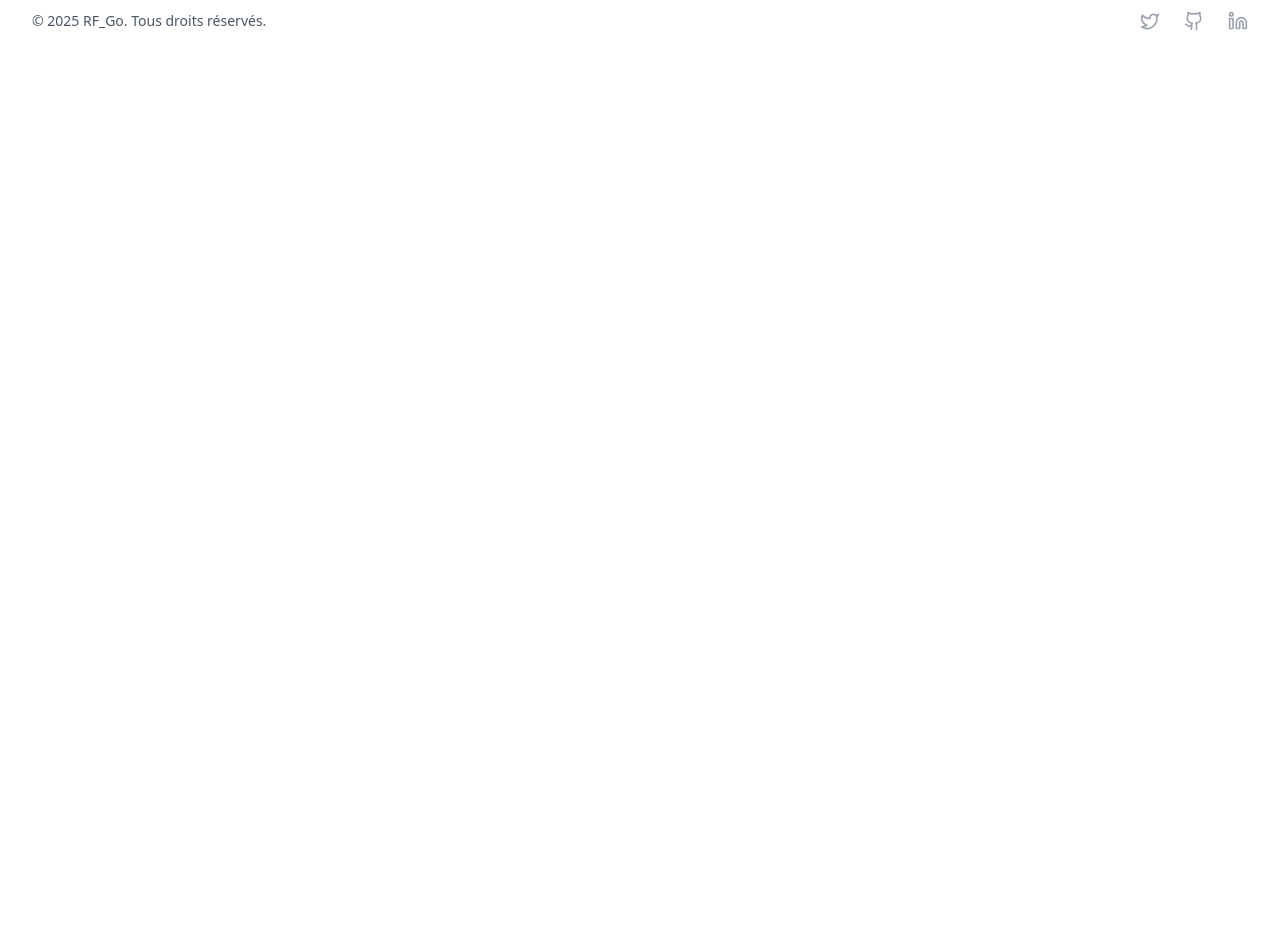
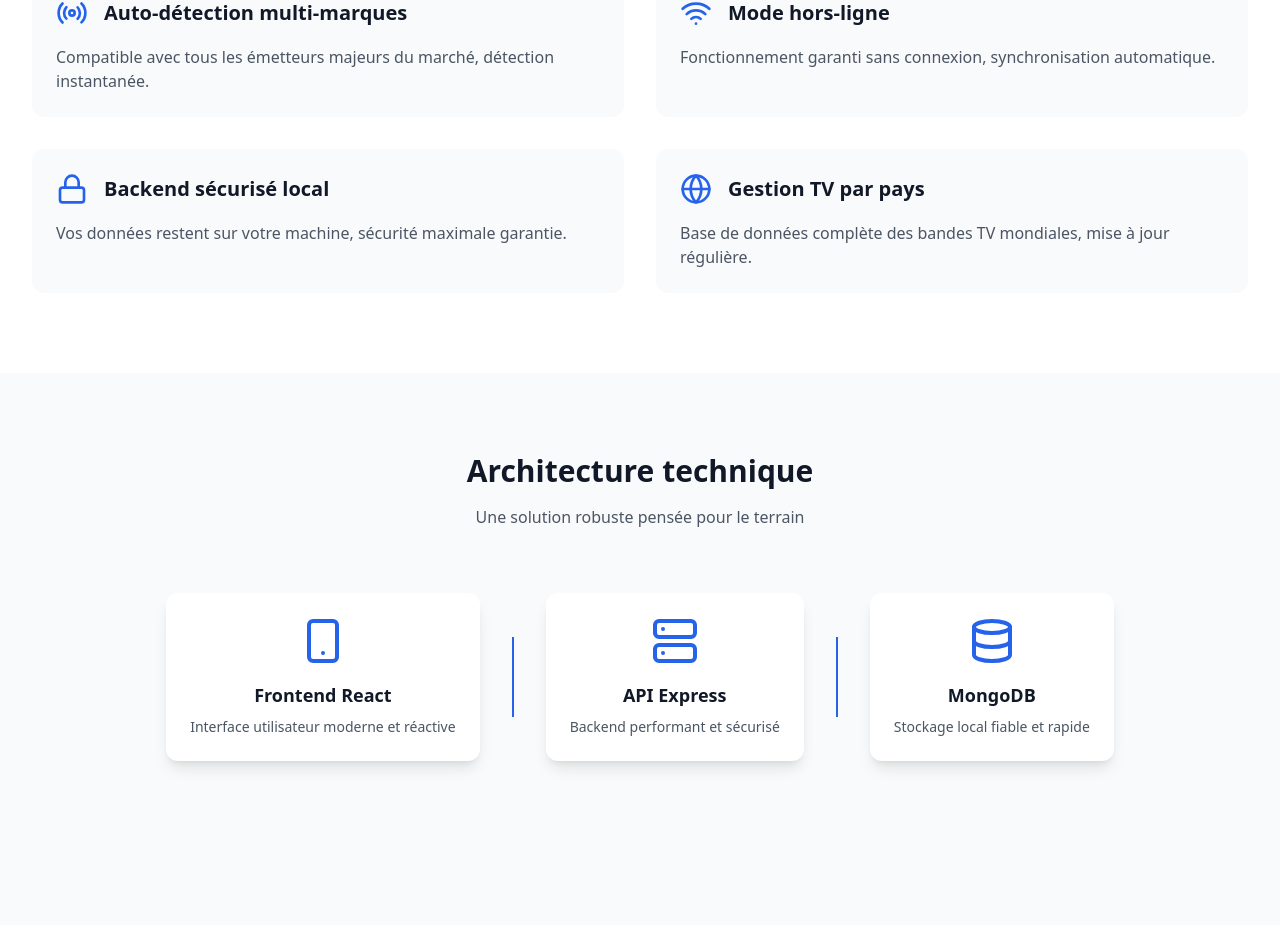
Before and after one commit to Beatwen/Licensing-Server, a React (Vite) app in the folder Frontend/: page / in a window 1280 px wide. Shown: the part 987-1912 px from the top of the page. Before the commit the page ends 1066 px from the top, so only its background shows below. Built offline with nearby package versions, Linux system fonts and the light colour scheme; no server answers.

Commit message:
GitHub Actions setup

```diff
--- a/Frontend/src/App.tsx
+++ b/Frontend/src/App.tsx
@@ -59,12 +59,16 @@ function App() {
         <Navbar />
         <Routes>
           {/* Public Routes */}
-          <Route path="/" element={<Hero />} />
-          <Route path="/features" element={<Features />} />
-          <Route path="/architecture" element={<Architecture />} />
-          <Route path="/testimonials" element={<Testimonials />} />
-          <Route path="/faq" element={<FAQ />} />
-          <Route path="/pricing" element={<PricingPlans />} />
+          <Route path="/" element={
+            <>
+              <Hero />
+              <Features />
+              <Architecture />
+              <PricingPlans />
+              <Testimonials />
+              <FAQ />
+            </>
+          } />
           <Route path="/login" element={<LoginPage />} />
           <Route path="/verify-email" element={<VerifyEmail />} />
 
```
